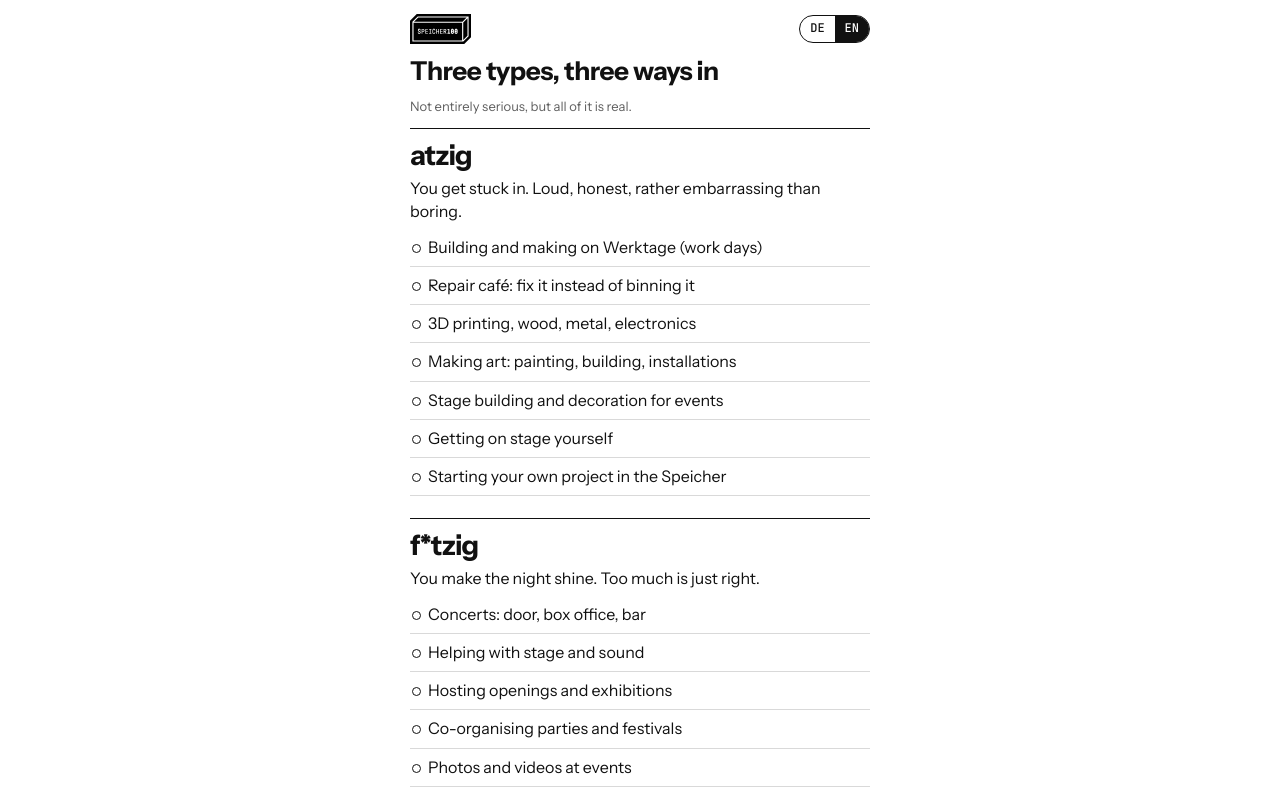
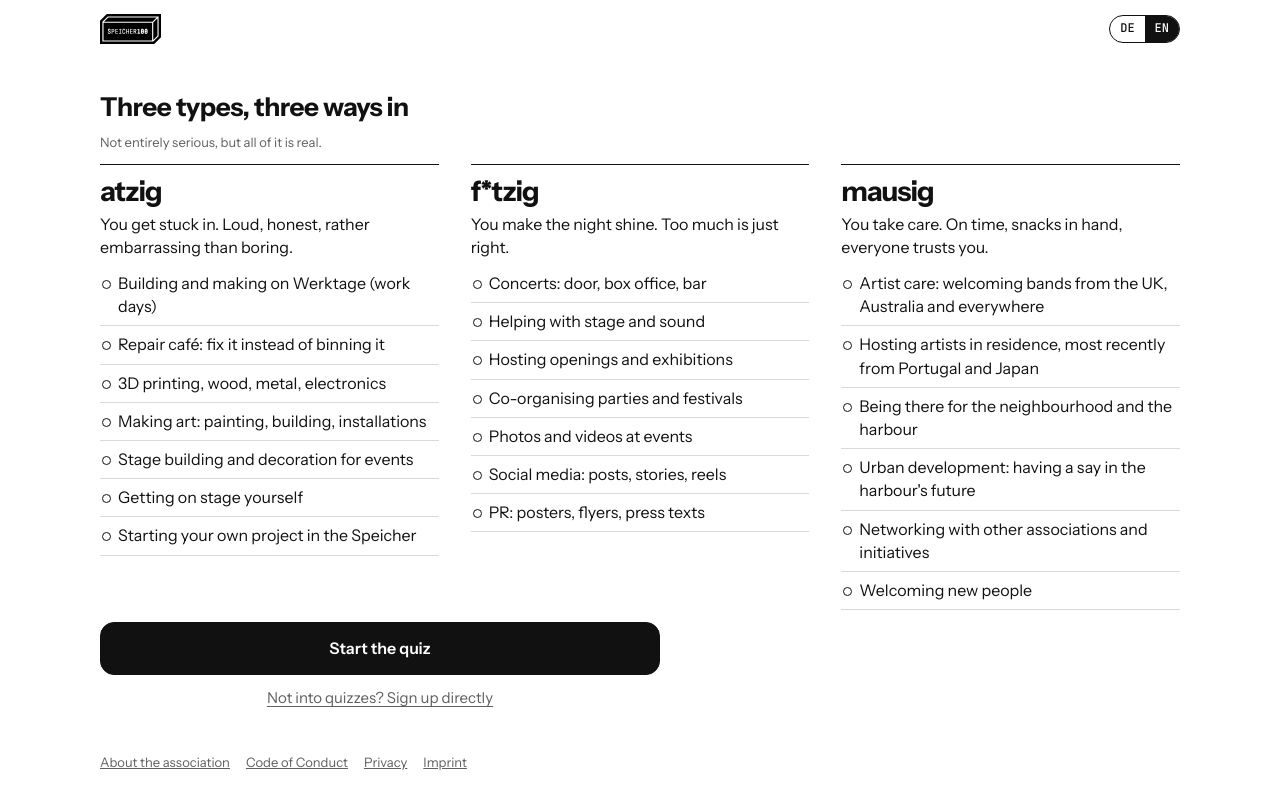
Before and after one commit to marcelreschke/speicher100-mitmachen, a plain HTML site: page index.html in a window 1280 px wide. Both pictures are taken after a click on the button "Show me the three types". Shown: the top 798 px of the page. Drawn offline with Linux system fonts and the light colour scheme.

Commit message:
💄 style: fill large screens

```diff
--- a/index.html
+++ b/index.html
@@ -16,12 +16,14 @@
 }
 *{box-sizing:border-box}
 html,body{background:var(--paper);color:var(--ink);margin:0}
-body{font-family:var(--sans);font-size:16px;line-height:1.45;padding-left:max(16px,env(safe-area-inset-left,0px));padding-right:max(16px,env(safe-area-inset-right,0px));padding-block:0 40px}
+body{font-family:var(--sans);font-size:16px;line-height:1.45;padding-left:max(16px,env(safe-area-inset-left,0px));padding-right:max(16px,env(safe-area-inset-right,0px));padding-block:0}
 button,input{font:inherit;color:inherit}
 button{cursor:pointer}
 a{color:inherit}
 :focus-visible{outline:2px solid var(--ink);outline-offset:2px}
-.wrap{max-width:460px;margin:0 auto}
+.wrap{max-width:460px;margin:0 auto;min-height:100vh;min-height:100svh;display:flex;flex-direction:column;padding-bottom:28px}
+/* Step content sits between header and footer; centered vertically when the screen is taller than the content. */
+.step{margin-block:auto;padding-block:20px;width:100%;max-width:560px;align-self:center}
 .top{display:flex;justify-content:space-between;align-items:center;padding-block:14px;gap:12px}
 .mark{font-weight:700;letter-spacing:.14em;font-size:13px;display:flex;align-items:center}
 .mark img{height:30px;width:auto;display:block}
@@ -56,7 +58,15 @@ ul.roles li::before{content:"";position:absolute;left:2px;top:15px;width:7px;hei
 .bar{height:4px;background:var(--line);border-radius:2px;overflow:hidden}
 .bar i{display:block;height:100%;background:var(--ink)}
 .vibe{font-size:clamp(56px,18vw,84px);font-weight:700;letter-spacing:-.04em;line-height:.9}
-.foot{margin-top:28px;display:flex;gap:16px;flex-wrap:wrap}
+.foot{margin-top:8px;display:flex;gap:16px;flex-wrap:wrap}
+@media (min-width:900px){
+ .wrap{max-width:1080px}
+ h1{font-size:64px}
+ .step.intro{max-width:none;display:grid;grid-template-columns:1.15fr 1fr;gap:56px;align-items:center}
+ .step.wide{max-width:none}
+ .vibes{display:grid;grid-template-columns:repeat(3,1fr);gap:32px}
+ .step.wide>.btn.primary,.step.wide>.link{max-width:560px;width:100%}
+}
 @media (prefers-reduced-motion:no-preference){.fade{animation:f .25s ease-out}@keyframes f{from{opacity:.4;transform:translateY(6px)}to{opacity:1;transform:none}}}
 </style>
 </head>
@@ -110,14 +120,14 @@ function form(){var l=L(),f=S.form,e=S.error;
  +(e?'<p class="err" role="alert">'+l.errs[e]+'</p>':'')
  +'<button class="btn primary" type="submit"'+(S.sending?" disabled":"")+'>'+(S.sending?l.sending:l.send)+'</button></form>'}
 function view(){var l=L(),h=head();
- if(S.step==="intro")h+='<div class="stack fade"><img class="house" src="'+HOUSE+'" alt=""><h1>'+l.title+'</h1><p>'+l.sub+'</p><button class="btn primary" data-act="vibes">'+l.start+'</button><button class="link" data-act="direct">'+l.noquiz+'</button></div>';
- else if(S.step==="vibes")h+='<div class="stack fade"><h2>'+l.vibesTitle+'</h2><p class="small">'+l.vibesSub+'</p><div class="vibes">'+KEYS.map(function(k){return '<article><h3>'+esc(V[k].name)+'</h3><p>'+V[k][S.lang].tag+'</p>'+roles(k)+'</article>'}).join("")+'</div><button class="btn primary" data-act="quiz">'+l.toQuiz+'</button><button class="link" data-act="direct">'+l.noquiz+'</button></div>';
- else if(S.step==="quiz"){var q=Q[S.i];h+='<div class="stack fade"><div class="bar"><i style="width:'+(S.i/Q.length*100)+'%"></i></div><p class="label">'+l.q+' '+(S.i+1)+' '+l.of+' '+Q.length+'</p><h2>'+esc(q[S.lang])+'</h2>'
+ if(S.step==="intro")h+='<div class="stack fade step intro"><img class="house" src="'+HOUSE+'" alt=""><div class="stack"><h1>'+l.title+'</h1><p>'+l.sub+'</p><button class="btn primary" data-act="vibes">'+l.start+'</button><button class="link" data-act="direct">'+l.noquiz+'</button></div></div>';
+ else if(S.step==="vibes")h+='<div class="stack fade step wide"><h2>'+l.vibesTitle+'</h2><p class="small">'+l.vibesSub+'</p><div class="vibes">'+KEYS.map(function(k){return '<article><h3>'+esc(V[k].name)+'</h3><p>'+V[k][S.lang].tag+'</p>'+roles(k)+'</article>'}).join("")+'</div><button class="btn primary" data-act="quiz">'+l.toQuiz+'</button><button class="link" data-act="direct">'+l.noquiz+'</button></div>';
+ else if(S.step==="quiz"){var q=Q[S.i];h+='<div class="stack fade step"><div class="bar"><i style="width:'+(S.i/Q.length*100)+'%"></i></div><p class="label">'+l.q+' '+(S.i+1)+' '+l.of+' '+Q.length+'</p><h2>'+esc(q[S.lang])+'</h2>'
   +q.o.map(function(o){return '<button class="btn" data-ans="'+o[0]+'">'+esc(S.lang==="de"?o[1]:o[2])+'</button>'}).join("")
   +(S.i>=1?'<button class="link" data-act="result">'+l.skip+'</button>':'')+'</div>'}
- else if(S.step==="result"){var k=score(S.ans);h+='<div class="stack fade"><p class="label">'+l.you+'</p><div class="vibe">'+esc(V[k].name)+'</div><p>'+V[k][S.lang].tag+'</p><p class="label" style="margin-top:8px">'+l.at+'</p>'+roles(k)+'<p class="small">'+l.offer+'</p><h2 style="margin-top:12px">'+l.join+'</h2>'+form()+'</div>'}
- else if(S.step==="direct")h+='<div class="stack fade"><h2>'+l.directTitle+'</h2><p class="small">'+l.offer+'</p>'+form()+'<button class="link" data-act="intro">'+l.back+'</button></div>';
- else if(S.step==="sent")h+='<div class="stack fade"><h2>'+l.sent+'</h2><p>'+l.sentSub+'</p><a class="btn primary" href="https://www.instagram.com/speicher_100/" target="_blank" rel="noopener">'+l.insta+'</a><button class="link" data-act="reset">'+l.again+'</button></div>';
+ else if(S.step==="result"){var k=score(S.ans);h+='<div class="stack fade step"><p class="label">'+l.you+'</p><div class="vibe">'+esc(V[k].name)+'</div><p>'+V[k][S.lang].tag+'</p><p class="label" style="margin-top:8px">'+l.at+'</p>'+roles(k)+'<p class="small">'+l.offer+'</p><h2 style="margin-top:12px">'+l.join+'</h2>'+form()+'</div>'}
+ else if(S.step==="direct")h+='<div class="stack fade step"><h2>'+l.directTitle+'</h2><p class="small">'+l.offer+'</p>'+form()+'<button class="link" data-act="intro">'+l.back+'</button></div>';
+ else if(S.step==="sent")h+='<div class="stack fade step"><h2>'+l.sent+'</h2><p>'+l.sentSub+'</p><a class="btn primary" href="https://www.instagram.com/speicher_100/" target="_blank" rel="noopener">'+l.insta+'</a><button class="link" data-act="reset">'+l.again+'</button></div>';
  return h+foot()}
 function render(){document.getElementById("app").innerHTML=view();document.documentElement.lang=S.lang}
 function readForm(){var g=function(id){return document.getElementById(id)};if(!g("f"))return;
```
